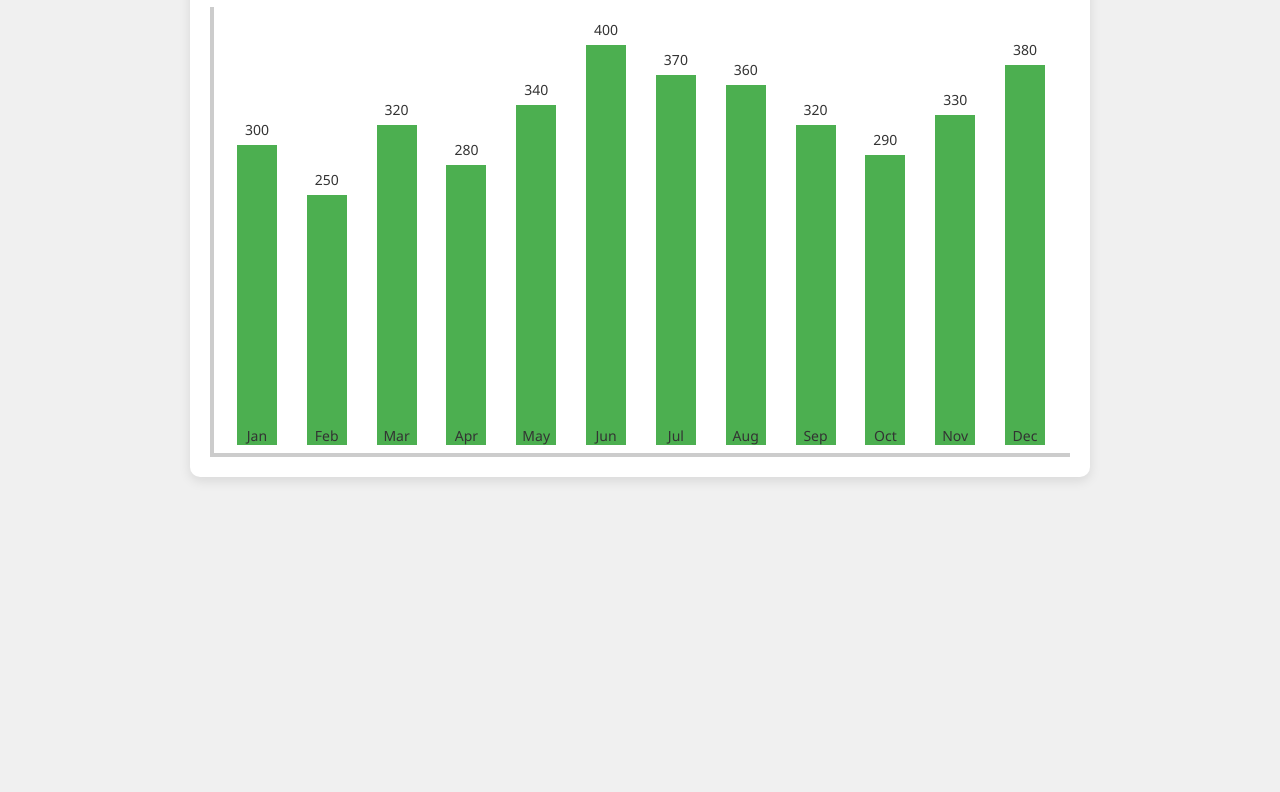
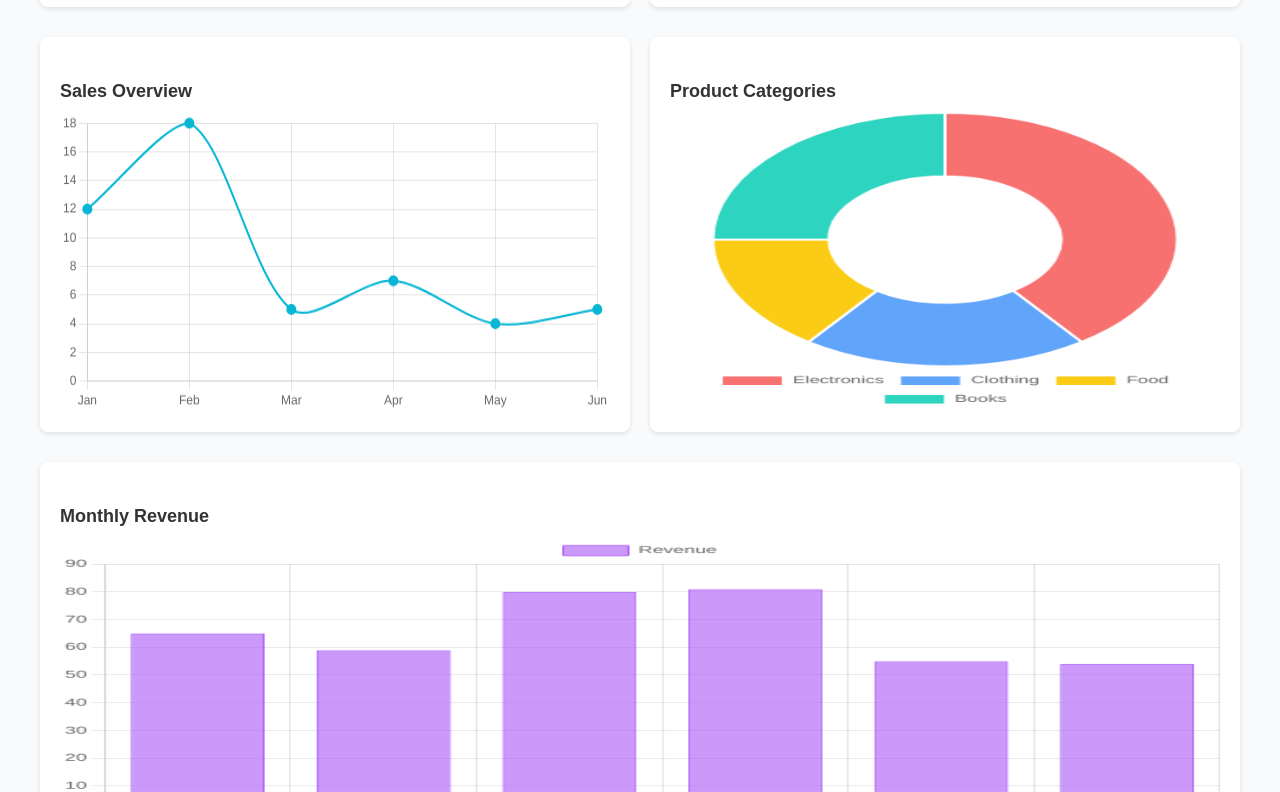
Before and after one commit to DzakyAzizan/portofolio, a plain HTML site: page index(3).html in a window 1280 px wide. Shown: the part 200-992 px from the top of the page. Before the commit the page ends 800 px from the top, so only its background shows below. Drawn offline with nearby package versions, Linux system fonts and the light colour scheme.

Commit message:
Update index(3).html

```diff
--- a/index(3).html
+++ b/index(3).html
@@ -3,62 +3,197 @@
   <head>
     <meta charset="UTF-8" />
     <meta name="viewport" content="width=device-width, initial-scale=1.0" />
-    <title>Dashboard Penjualan E-commerce</title>
-    <link rel="stylesheet" href="index(3).css" />
+    <title>Dashboard</title>
+    <script src="https://cdn.jsdelivr.net/npm/chart.js"></script>
+    <style>
+      /* General Styles */
+      body {
+        margin: 0;
+        font-family: Arial, sans-serif;
+        background-color: #f8fafc;
+        color: #333;
+      }
+
+      /* Main Content */
+      .main {
+        padding: 20px;
+        margin: 0 auto;
+        max-width: 1200px;
+      }
+
+      .cards {
+        display: flex;
+        gap: 20px;
+        margin-bottom: 30px;
+      }
+
+      .card {
+        flex: 1;
+        background: #ffffff;
+        padding: 20px;
+        border-radius: 8px;
+        box-shadow: 0 2px 5px rgba(0, 0, 0, 0.1);
+        text-align: center;
+      }
+
+      .card h3 {
+        margin: 0 0 10px;
+        font-size: 20px;
+      }
+
+      .card p {
+        font-size: 30px;
+        margin: 0;
+        color: #10b981;
+      }
+
+      .charts {
+        display: flex;
+        justify-content: space-between;
+        gap: 20px;
+      }
+
+      .chart-container {
+        background: #ffffff;
+        border-radius: 8px;
+        box-shadow: 0 2px 5px rgba(0, 0, 0, 0.1);
+        padding: 20px;
+        flex: 1;
+      }
+
+      h4 {
+        margin-bottom: 10px;
+        font-size: 18px;
+      }
+
+      canvas {
+        width: 100% !important;
+        height: 300px !important;
+      }
+
+      .additional-chart {
+        margin-top: 30px;
+      }
+    </style>
   </head>
   <body>
-    <div class="container">
-      <h1>Dashboard Penjualan E-commerce 2023</h1>
-      <div class="chart">
-        <div class="bar" style="height: 300px">
-          <span>300</span>
-          <div class="label">Jan</div>
+    <!-- Main Content -->
+    <div class="main">
+      <h1>Dashboard</h1>
+
+      <!-- Cards -->
+      <div class="cards">
+        <div class="card">
+          <h3>Total Sales</h3>
+          <p>$240.94</p>
         </div>
-        <div class="bar" style="height: 250px">
-          <span>250</span>
-          <div class="label">Feb</div>
-        </div>
-        <div class="bar" style="height: 320px">
-          <span>320</span>
-          <div class="label">Mar</div>
-        </div>
-        <div class="bar" style="height: 280px">
-          <span>280</span>
-          <div class="label">Apr</div>
-        </div>
-        <div class="bar" style="height: 340px">
-          <span>340</span>
-          <div class="label">May</div>
-        </div>
-        <div class="bar" style="height: 400px">
-          <span>400</span>
-          <div class="label">Jun</div>
-        </div>
-        <div class="bar" style="height: 370px">
-          <span>370</span>
-          <div class="label">Jul</div>
-        </div>
-        <div class="bar" style="height: 360px">
-          <span>360</span>
-          <div class="label">Aug</div>
-        </div>
-        <div class="bar" style="height: 320px">
-          <span>320</span>
-          <div class="label">Sep</div>
-        </div>
-        <div class="bar" style="height: 290px">
-          <span>290</span>
-          <div class="label">Oct</div>
-        </div>
-        <div class="bar" style="height: 330px">
-          <span>330</span>
-          <div class="label">Nov</div>
-        </div>
-        <div class="bar" style="height: 380px">
-          <span>380</span>
-          <div class="label">Dec</div>
+        <div class="card">
+          <h3>Total Sales</h3>
+          <p>$240.94</p>
         </div>
       </div>
+
+      <!-- Charts -->
+      <div class="charts">
+        <div class="chart-container">
+          <h4>Sales Overview</h4>
+          <canvas id="lineChart"></canvas>
+        </div>
+        <div class="chart-container">
+          <h4>Product Categories</h4>
+          <canvas id="pieChart"></canvas>
+        </div>
+      </div>
+
+      <!-- Additional Bar Chart -->
+      <div class="chart-container additional-chart">
+        <h4>Monthly Revenue</h4>
+        <canvas id="barChart"></canvas>
+      </div>
     </div>
+
+    <!-- Chart.js Scripts -->
+    <script>
+      // Line Chart for Sales Overview
+      const lineCtx = document.getElementById("lineChart").getContext("2d");
+      const lineChart = new Chart(lineCtx, {
+        type: "line",
+        data: {
+          labels: ["Jan", "Feb", "Mar", "Apr", "May", "Jun"],
+          datasets: [
+            {
+              label: "Sales",
+              data: [12, 18, 5, 7, 4, 5],
+              borderColor: "#06b6d4",
+              backgroundColor: "rgba(6, 182, 212, 0.2)",
+              borderWidth: 2,
+              pointRadius: 4,
+              pointBackgroundColor: "#06b6d4",
+              tension: 0.3,
+            },
+          ],
+        },
+        options: {
+          responsive: true,
+          plugins: {
+            legend: { display: false },
+          },
+          scales: {
+            y: { beginAtZero: true },
+          },
+        },
+      });
+
+      // Pie Chart for Product Categories
+      const pieCtx = document.getElementById("pieChart").getContext("2d");
+      const pieChart = new Chart(pieCtx, {
+        type: "doughnut",
+        data: {
+          labels: ["Electronics", "Clothing", "Food", "Books"],
+          datasets: [
+            {
+              data: [40, 20, 15, 25],
+              backgroundColor: ["#f87171", "#60a5fa", "#facc15", "#2dd4bf"],
+              hoverOffset: 5,
+            },
+          ],
+        },
+        options: {
+          responsive: true,
+          plugins: {
+            legend: {
+              position: "bottom",
+            },
+          },
+        },
+      });
+
+      // Bar Chart for Monthly Revenue
+      const barCtx = document.getElementById("barChart").getContext("2d");
+      const barChart = new Chart(barCtx, {
+        type: "bar",
+        data: {
+          labels: ["Jan", "Feb", "Mar", "Apr", "May", "Jun"],
+          datasets: [
+            {
+              label: "Revenue",
+              data: [65, 59, 80, 81, 55, 54],
+              backgroundColor: "rgba(168, 85, 247, 0.6)",
+              borderColor: "rgba(168, 85, 247, 1)",
+              borderWidth: 1,
+            },
+          ],
+        },
+        options: {
+          responsive: true,
+          plugins: {
+            legend: { display: true, position: "top" },
+          },
+          scales: {
+            y: { beginAtZero: true },
+          },
+        },
+      });
+    </script>
   </body>
 </html>
```
